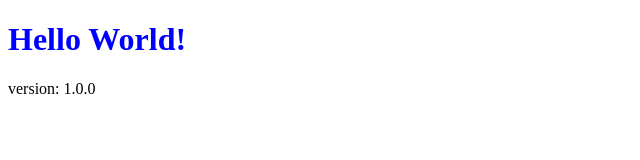
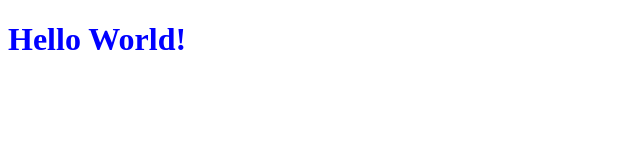
Before and after one commit to gamliela/timeseries-explorer, a React app: page / in a window 1280 px wide. Shown: the top 160 px of the page, without its empty margins (0-640 px from the left). Built offline with nearby package versions, Linux system fonts and the light colour scheme.

Commit message:
Upgraded dependencies and removed mobx

```diff
--- a/config/webpack.config.js
+++ b/config/webpack.config.js
@@ -28,9 +28,10 @@ const config = {
           {
             loader: 'css-loader',
             options: {
-              modules: true,
-              importLoaders: 1,   // make sure sass-loader is used on imported assets
-              localIdentName: '[local]---[hash:base64:5]'
+              modules: {
+                localIdentName: '[local]---[hash:base64:5]'
+              },
+              importLoaders: 1   // make sure sass-loader is used on imported assets
             }
           },
           'sass-loader'
--- a/src/app/AppModel.ts
+++ /dev/null
@@ -1,5 +0,0 @@
-import {observable} from "mobx";
-
-export class AppModel {
-  @observable version: string = '1.0.0';
-}
--- /dev/null
+++ b/src/app/app.tsx
@@ -0,0 +1,5 @@
+import * as React from "react";
+import * as ReactDOM from "react-dom";
+import MainPage from "./pages/MainPage/MainPage";
+
+ReactDOM.render(<MainPage/>, document.getElementById('app-root'));
--- a/src/app/index.html
+++ b/src/app/index.html
@@ -1,9 +1,9 @@
 <!DOCTYPE html>
-<html>
+<html lang="en">
 <head>
   <meta charset="utf-8"/>
   <meta http-equiv="Content-type" content="text/html; charset=utf-8"/>
-  <title>starer-react-mobx-css-modules</title>
+  <title>Time Series Explorer</title>
 </head>
 <body>
   <div id='app-root'></div>
--- a/src/app/index.tsx
+++ b/src/app/index.tsx
@@ -1,11 +1 @@
-import * as React from "react";
-import * as ReactDOM from "react-dom";
-import {AppModel} from "./AppModel";
-import MainPage from "./pages/MainPage/index";
-
-// create our app model
-const appModel: AppModel = new AppModel();
-
-ReactDOM.render(
-  <MainPage appModel={appModel}/>,
-  document.getElementById('app-root'));
+import './app';
--- /dev/null
+++ b/src/app/pages/MainPage/MainPage.tsx
@@ -0,0 +1,14 @@
+import * as React from "react";
+import style from "./style.scss";
+
+function MainPage() {
+  return (
+    <div>
+      <h1 className={style.header}>
+        Hello World!
+      </h1>
+    </div>
+  );
+}
+
+export default MainPage;
--- a/src/app/pages/MainPage/index.tsx
+++ /dev/null
@@ -1,23 +0,0 @@
-import * as React from "react";
-import {observer} from "mobx-react";
-import style from "./style.scss";
-import {AppModel} from "../../AppModel";
-
-export interface MainPageProps {
-  appModel: AppModel;
-}
-
-@observer
-export default class MainPage extends React.Component<MainPageProps> {
-  render() {
-    const appModel = this.props.appModel;
-    return (
-      <div>
-        <h1 className={style.header}>
-          Hello World!
-        </h1>
-        <span>version: {appModel.version}</span>
-      </div>
-    );
-  }
-}
--- a/tsconfig.json
+++ b/tsconfig.json
@@ -3,7 +3,8 @@
     "experimentalDecorators": true,
     "sourceMap": true,
     "jsx": "react",
-    "noImplicitAny": false,
+    "noImplicitAny": true,
+    "strictNullChecks": true,
     "target": "es6",
     "module": "es6",
     "moduleResolution": "node",
```
Also changed, not shown: package.json (+18 -20 lines), 2 other files (tests, documents, lock files or other folders).
